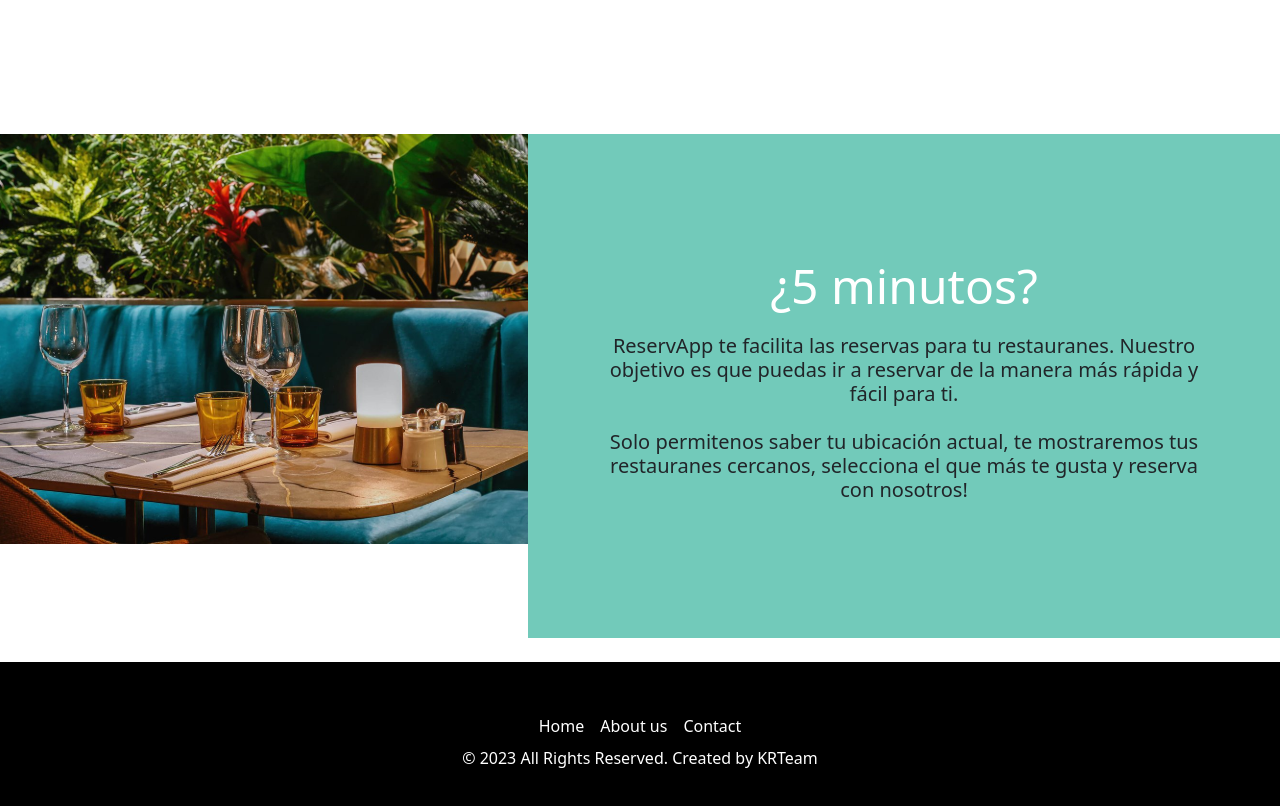
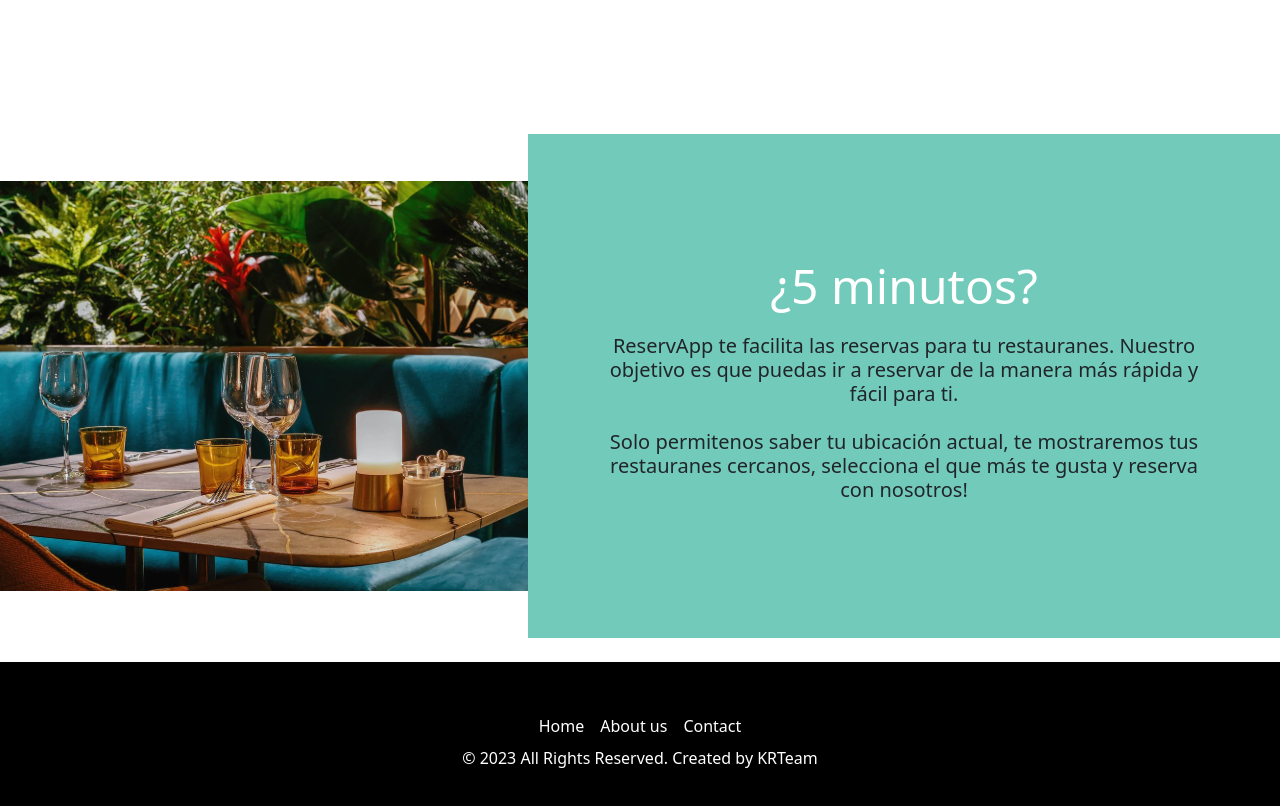
Before and after one commit to rmastudillo/KRTeam, a Vue app: page / in a window 1280 px wide. Shown: the part 885-1691 px from the top of the page. Built offline with nearby package versions, Linux system fonts and the light colour scheme.

Commit message:
minor fix

```diff
--- a/src/components/home/components/TitleSection.vue
+++ b/src/components/home/components/TitleSection.vue
@@ -27,7 +27,7 @@ import restobarLanding from "@/assets/img/restobarLanding.svg";
     </h3>
   </div>
   <div class="flex flex-col lg:flex-row lg:max-h-min">
-    <div>
+    <div class="inline-flex justify-center">
       <img :src="restobarLanding" alt="My SVG Image" />
     </div>
     <div class="card-container flex-1">
@@ -68,14 +68,17 @@ import restobarLanding from "@/assets/img/restobarLanding.svg";
   font-style: normal;
   font-size: 20px;
   text-align: center;
+  width: 100%;
   @media screen(lg) {
-    width: 935px;
     height: 63px;
     font-style: normal;
     font-weight: 400;
     font-size: 18px;
     line-height: 21px;
     text-align: center;
+  }
+  @media screen(2xl) {
+    width: 935px;
   }
 }
 .title-container {
@@ -129,7 +132,7 @@ import restobarLanding from "@/assets/img/restobarLanding.svg";
   align-items: center;
   gap: 1rem;
   @media screen(lg) {
-    padding: 4%;
+    padding: 3%;
     justify-content: center;
   }
 }
```
